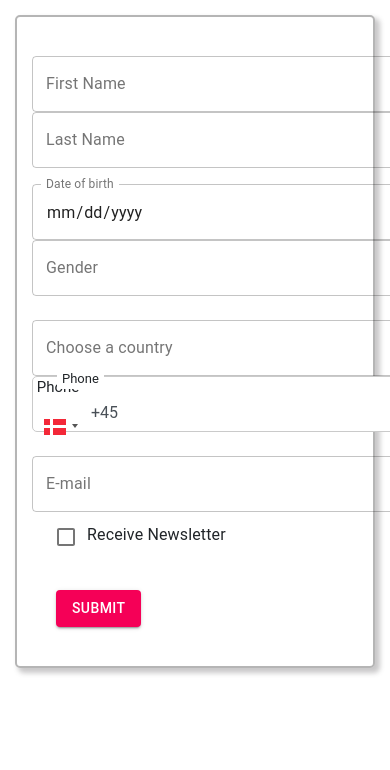
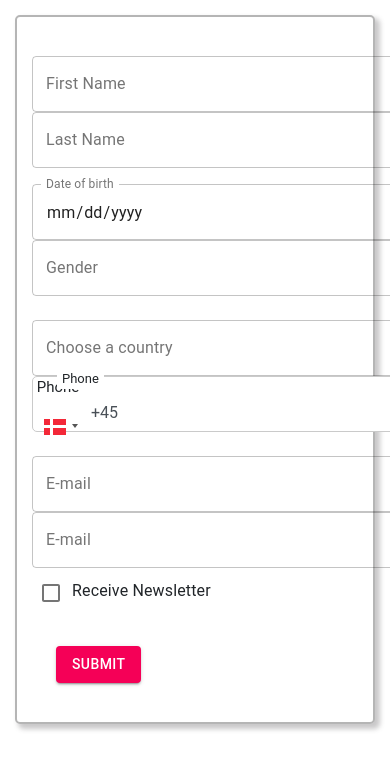
Before and after one commit to nehavenkat/SIHReact, a React (Create React App) app: page / in a window 390 px wide. Shown: the top 770 px of the page. Built offline with nearby package versions, Linux system fonts and the light colour scheme.

Commit message:
phone updated

```diff
--- a/src/Components/Student/RegistrationForm.jsx
+++ b/src/Components/Student/RegistrationForm.jsx
@@ -121,27 +121,29 @@ export default class RegistrationForm extends Component {
 
                             <div className={"row mt-4"}>
                                 <div className="col-md-6">
-                                    <FormControl
+                                    <FormControl>
+                                        <DropDownCountriesForm
                                         type="countries"
-                                        value={this.state.countries}
-                                        onChange={e => this.handleChange(e)}>
-                                        <DropDownCountriesForm />
+                                        value={this.props.countries}
+                                        onChange={e => this.handleChange(e)}/>
                                     </FormControl>
                                 </div>
                                 <div className="col-md-6">
                                     <FormControl
                                         variant="outlined-basic"
-                                        name="phoneNumber"
+                                       // name="phoneNumber"
                                         type="number"
                                         value={this.state.phoneNumber}
-                                         onChange={e => this.handleChange(e)}
+
                                     >
                                         <PhoneInput
+                                         name="phoneNumber"
                                             country={'dk'}
                                             inputProps={{
                                                 label: 'Phone',
                                                 required: true,
                                             }}
+                                 onChange={phoneNumber => this.setState({ phoneNumber })}
                                         />
                                     </FormControl>
                                 </div>
@@ -157,7 +159,17 @@ export default class RegistrationForm extends Component {
                                             onChange={e => this.handleChange(e)} />
                                     </FormControl>
                                 </div>
-                                <div className="col-md-6 text-left">
+                                <div className="col-md-6">
+                                    <FormControl variant="outlined">
+                                        <TextField id="outlined-basic"
+                                            label="E-mail"
+                                            variant="outlined"
+                                            name="email"
+                                            value={this.state.email}
+                                            onChange={e => this.handleChange(e)} />
+                                    </FormControl>
+                                </div>
+                                <div className="text-left">
                                     <FormControlLabel
                                         control={<Checkbox
                                             //name="checked"
```
